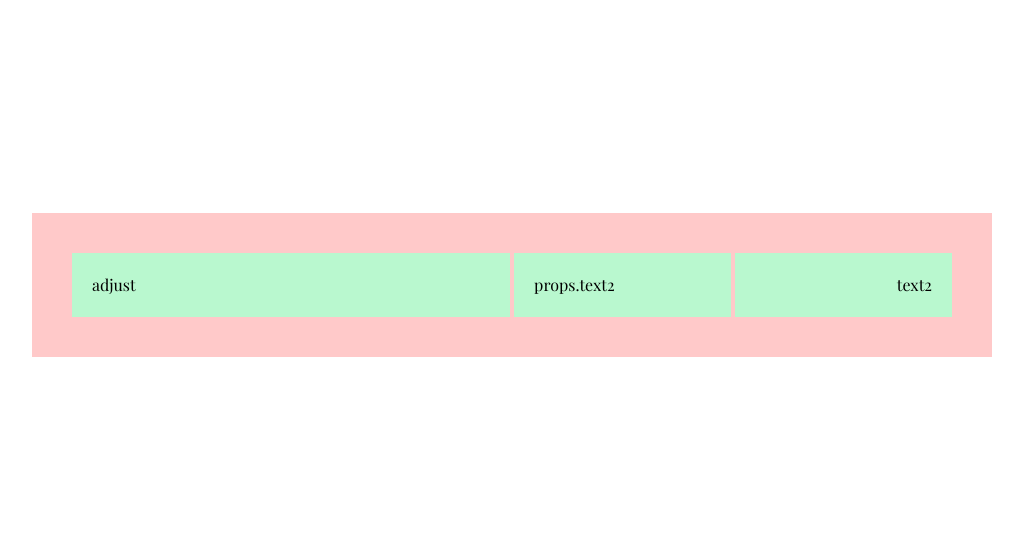
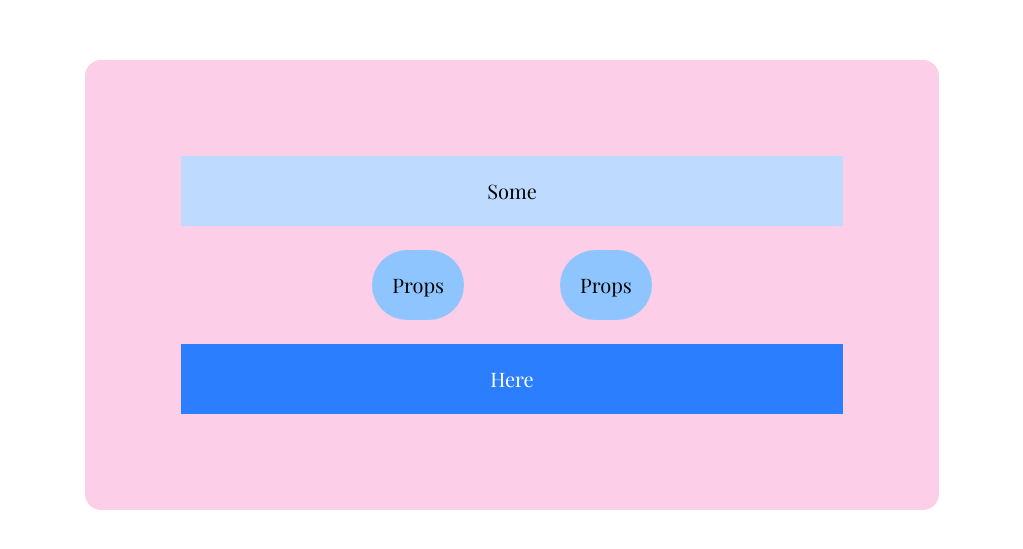
Before and after one commit to acm-ucr/vsa-website, a Next.js app: page / in a window 1280 px wide. Shown: the part 115-664 px from the top of the page, without its empty margins (128-1151 px from the left). Built offline with nearby package versions, Linux system fonts and the light colour scheme.

Commit message:
Flexbox Lesson Complete

```diff
--- a/package.json
+++ b/package.json
@@ -23,8 +23,8 @@
     "@tailwindcss/postcss": "4.0.17",
     "@tanstack/eslint-plugin-query": "5.68.0",
     "@types/node": "22.13.14",
-    "@types/react": "19.0.7",
-    "@types/react-dom": "19.0.3",
+    "@types/react": "^19.0.7",
+    "@types/react-dom": "^19.0.3",
     "@typescript-eslint/eslint-plugin": "8.28.0",
     "@typescript-eslint/parser": "8.28.0",
     "eslint": "9.23.0",
--- a/src/app/page.tsx
+++ b/src/app/page.tsx
@@ -3,7 +3,7 @@ import Example from "@/components/Example";
 const Home = () => {
   return (
     <div className="flex h-screen w-screen items-center justify-center">
-      <Example text1="adjust" text2="text2" text3="these" />
+      <Example text1="Some" text2="Props" text3="Here" />
     </div>
   );
 };
--- a/src/components/Example.tsx
+++ b/src/components/Example.tsx
@@ -1,12 +1,20 @@
 const Example = (props: { text1: string; text2: string; text3: string }) => {
   return (
-    <div className="flex w-3/4 items-center gap-1 bg-red-200 p-10">
-      <div className="w-1/2 bg-green-200 p-5 text-left">{props.text1}</div>
-      <div className="flex w-1/2 flex-row gap-1">
-        <div className="w-full bg-green-200 p-5 text-left">props.text2</div>
-        <div className="w-full bg-green-200 p-5 text-right">{props.text2}</div>
+    <div className="flex w-2/3 flex-col items-center justify-center gap-6 rounded-2xl bg-pink-200 p-24 text-[20px]">
+      <div className="w-full items-center gap-6 bg-blue-200 p-5 text-center">
+        {props.text1}
       </div>
-      {/* Hint: Add another box/div here similarly to line 4 */}
+      <div className="ite flex flex-row justify-center gap-24">
+        <div className="w-full rounded-full bg-blue-300 p-5 text-center">
+          {props.text2}
+        </div>
+        <div className="w-full rounded-full bg-blue-300 p-5 text-center">
+          {props.text2}
+        </div>
+      </div>
+      <div className="w-full bg-blue-500 p-5 text-center text-white">
+        {props.text3}
+      </div>
     </div>
   );
 };
```
Also changed, not shown: 1 other file (tests, documents, lock files or other folders).
